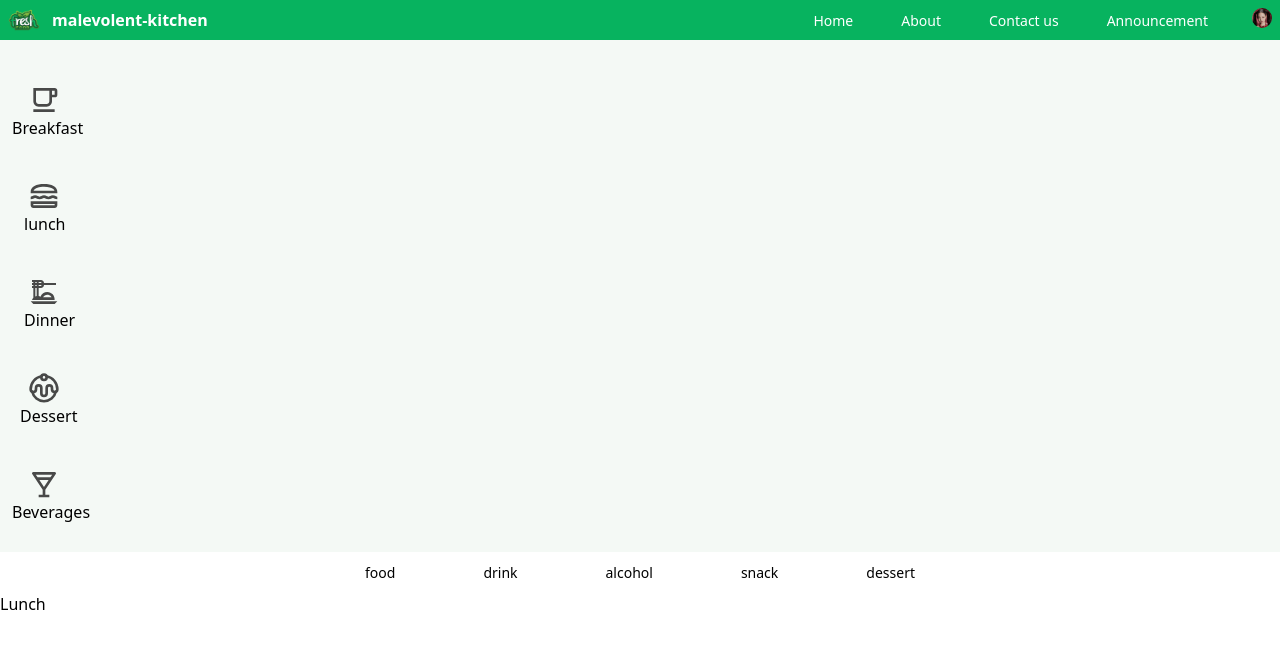
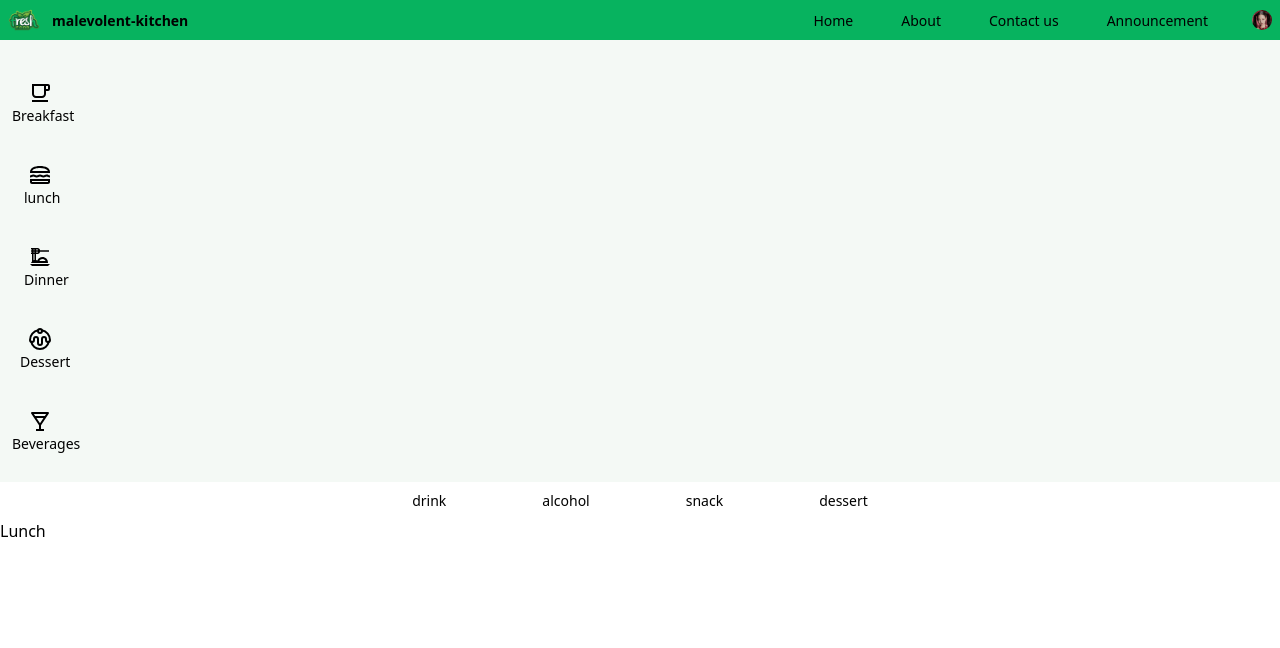
Before and after one commit to liza-tann/Restaurant_project, a React (Vite) app: page /Lunch in a window 1280 px wide. Shown: the top 648 px of the page. Built offline with nearby package versions, Linux system fonts and the light colour scheme.

Commit message:
change font

```diff
--- a/src/components/Food.jsx
+++ b/src/components/Food.jsx
@@ -5,17 +5,17 @@ const Food = () => {
   const [foods, setFoods] = useState(data)
 
   return (
-    <div className='max-w-[2560px] m-auto px-6 py-6'>
+    <div className='text-14 font-400 max-w-[2560px] m-auto px-6 py-6'>
       <div className='grid grid-cols-2 sm:grid-cols-2 md:grid-cols-3 lg:grid-cols-4 xl:grid-cols-5 2xl:grid-cols-6 3xl:grid-cols-7 gap-6'>
         {foods.map((item, index) => (
           <div key={index} className='shadow-lg hover:scale-105 duration-300 relative'>
             <img src={item.image} alt={item.name} className='w-full h-[200px] object-cover' />
             <div className=' px-2 py-2 absolute bottom-0 left-0 right-0 bg-black/65 h-3/10'>
               <div className="truncate overflow-hidden text-overflow-ellipsis line-clamp-1">
-                <p className='font-bold text-white opacity-80'>{item.name}</p>
+                <p className='font-bold text-white'>{item.name}</p>
               </div>
               <p>
-                <span className=' text-white opacity-80'>{item.price}</span>
+                <span className=' text-white'>{item.price}</span>
               </p>
             </div>
           </div>
--- a/src/components/HorizontalNavbar.jsx
+++ b/src/components/HorizontalNavbar.jsx
@@ -2,10 +2,10 @@ const HorizontalScrollMenu = () => {
   return (
     <div className="overflow-hidden">
       <div className="flex items-center overflow-x-auto px-4 py-2 justify-between text-black bg-light opacity-70">
-        <a href="#" className="px-3 hover:text-main rounded-full">Beverages</a>
-        <a href="#" className="px-3 hover:text-main rounded-full">Liquor</a>
-        <a href="#" className="px-3 hover:text-main rounded-full">Snack</a>
-        <a href="#" className="px-3 hover:text-main rounded-full">Dessert</a>
+        <a href="#" className="px-3 hover:bg-main rounded-full">Beverages</a>
+        <a href="#" className="px-3 hover:bg-main rounded-full">Liquor</a>
+        <a href="#" className="px-3 hover:bg-main rounded-full">Snack</a>
+        <a href="#" className="px-3 hover:bg-main rounded-full">Dessert</a>
 
       </div>
     </div>
--- a/src/components/Main.jsx
+++ b/src/components/Main.jsx
@@ -112,7 +112,7 @@ const Main = () => {
         </div>
       ) : null}
 
-      <section className={windowWidth < 768 ? 'hidden' : 'grid sm:max-xl md:grid-cols-[100px_minmax(150px,_1fr)] md:text-left sm:max-xl'}>
+      <section className={windowWidth < 768 ? 'hidden' : 'grid sm:max-xl md:grid-cols-[90px_minmax(150px,_1fr)] md:text-left sm:max-xl'}>
         {windowWidth < 768 ? ( // Check for 'sm' breakpoint
           <Sidebarsmall /> // Render SidebarSmall for smaller screens
         ) : (
--- a/src/components/Nav.jsx
+++ b/src/components/Nav.jsx
@@ -73,11 +73,11 @@ const Nav = () => {
   };
 
   return (
-    <nav className="bg-main flex flex-row lg:flex-row items-center justify-between px-1">
+    <nav className="text-14 font-400 bg-main flex flex-row lg:flex-row items-center justify-between px-1">
       <NavLink to='/'>
         <div className="flex items-center space-x-2">
           <img src={Logo} alt="Restaurant Logo" className="w-10 h-10 p-1" />
-          <h1 className="font-semibold text-white">malevolent-kitchen</h1>
+          <h1 className="font-semibold text-black text-14 font-400">malevolent-kitchen</h1>
         </div>
       </NavLink>
 
@@ -119,12 +119,12 @@ const Nav = () => {
       </Drawer>
 
       {(windowWidth >= 1024) && (
-        <div className={`lg:flex lg:flex-col lg:items-end space-x-4 text-white lg:pr-auto mt-4 lg:mt-0 ${menuOpen ? 'flex' : 'hidden'}`}>
+        <div className={`lg:flex lg:flex-col lg:items-end space-x-4 text-black lg:pr-auto mt-4 lg:mt-0 ${menuOpen ? 'flex' : 'hidden'}`}>
         <ul className={`lg:flex ${menuOpen ? 'flex' : 'hidden'} justify-end space-x-4 lg:flex-row lg:space-x-10 rounded-lg p-1`}>
-          <li><NavLink to="/Home" className='hover:bg-light rounded-full px-1 py-1 text-sm' >Home</NavLink></li>
-          <li><NavLink to="/About" className='hover:bg-light rounded-full px-1 py-1 text-sm' >About</NavLink></li>
-          <li><NavLink to="/Contact" className='hover:bg-light rounded-full px-1 py-1 text-sm' >Contact us</NavLink></li>
-          <li><NavLink to="/Announcement" className='hover:bg-light rounded-full px-1 py-1 text-sm' >Announcement</NavLink></li>
+          <li><NavLink to="/Home" className='hover:text-light px-1 py-1 text-sm' >Home</NavLink></li>
+          <li><NavLink to="/About" className='hover:text-light px-1 py-1 text-sm' >About</NavLink></li>
+          <li><NavLink to="/Contact" className='hover:text-light px-1 py-1 text-sm' >Contact us</NavLink></li>
+          <li><NavLink to="/Announcement" className='hover:text-light px-1 py-1 text-sm' >Announcement</NavLink></li>
           {(windowWidth > 768 || menuOpen) && ( // Render UserProfile when the window width is greater than 768 pixels or menu is open
             <li><a href=""><UserProfile /></a></li>
           )}
--- a/src/components/Sidebar.jsx
+++ b/src/components/Sidebar.jsx
@@ -9,36 +9,36 @@ import { NavLink } from 'react-router-dom';
 const Sidebar = () => {
   return (
     <div className="flex bg-light">
-      <div className="flex text-black p-3 pt-4">
+      <div className="text-14 font-400 flex text-black p-3 pt-4">
         <div>
           <ul className='pt-1'>
             <li className="mb-4">
               <NavLink to="/Breakfast" className="hover:text-main w-40 h-40 ml-12">
-              <MdOutlineFreeBreakfast className='text-black opacity-70 w-8 h-8 mx-4'  />
+              <MdOutlineFreeBreakfast className='text-black w-6 h-6 mx-4'  />
                 Breakfast
               </NavLink>
             </li>
             <li className="mb-4">
               <NavLink to="/lunch" className="hover:text-main w-40 h-40 ml-12">
-                <MdOutlineLunchDining className='text-black opacity-70 w-8 h-8 mx-4' />
+                <MdOutlineLunchDining className='text-black w-6 h-6 mx-4' />
                 <p className='mx-3'>lunch</p>
               </NavLink>
             </li>
             <li className="mb-4">
               <NavLink to="/Dinner" className="hover:text-main w-40 h-40 ml-12">
-                <MdOutlineDinnerDining className='text-black opacity-70 w-8 h-8 mx-4' />
+                <MdOutlineDinnerDining className='text-black w-6 h-6 mx-4' />
                 <p className='mx-3'>Dinner</p>
               </NavLink>
             </li>
             <li className="mb-4">
               <NavLink to="/Dessert" className="hover:text-main w-40 h-40 ml-12">
-                <LuDessert className='text-black opacity-70 w-8 h-8 mx-4' />
+                <LuDessert className='text-black w-6 h-6 mx-4' />
                 <p className='mx-2'>Dessert</p>
               </NavLink>
             </li>
             <li className="mb-4">
               <NavLink to="/Beverages" className="hover:text-main w-40 h-40 ml-12">
-                <BiDrink className='text-black opacity-70 w-8 h-8 mx-4'  />
+                <BiDrink className='text-black w-6 h-6 mx-4'  />
                 Beverages
               </NavLink>
             </li>
--- a/src/components/Subcate.jsx
+++ b/src/components/Subcate.jsx
@@ -62,14 +62,13 @@ const Subcate = () => {
 
   return (
     <>
-        <div className="flex items-center justify-center p-2 lg:flex-row">
+        <div className="text-14 font-400 flex items-center justify-center p-2 lg:flex-row">
           <div className="space-x-4">
             <div className=' lg:block space-x-20'>
-              <a href="#" className="text-black hover:text-main rounded-full px-1 py-1 text-sm">food</a>
-              <a href="#" className="text-black hover:text-main rounded-full px-1 py-1 text-sm">drink</a>
-              <a href="#" className="text-black hover:text-main rounded-full px-1 py-1 text-sm">alcohol</a>
-              <a href="#" className="text-black hover:text-main rounded-full px-1 py-1 text-sm">snack</a>
-              <a href="#" className="text-black hover:text-main rounded-full px-1 py-1 text-sm">dessert</a>
+              <a href="#" className="text-black hover:bg-main px-2 rounded-full px-1 py-1 text-sm">drink</a>
+              <a href="#" className="text-black hover:bg-main px-2 rounded-full px-1 py-1 text-sm">alcohol</a>
+              <a href="#" className="text-black hover:bg-main px-2 rounded-full px-1 py-1 text-sm">snack</a>
+              <a href="#" className="text-black hover:bg-main px-2 rounded-full px-1 py-1 text-sm">dessert</a>
             </div>
           </div>
         </div>
--- a/tailwind.config.js
+++ b/tailwind.config.js
@@ -21,7 +21,14 @@ export default {
     white: '#FFFFFF',
     black: '#000000'
   },
-    extend: {},
+    extend: {
+      fontSize: {
+        '14': '14px',
+      },
+      fontWeight: {
+        '400': 400,
+      },
+    },
   },
   plugins: [],
 }
```
